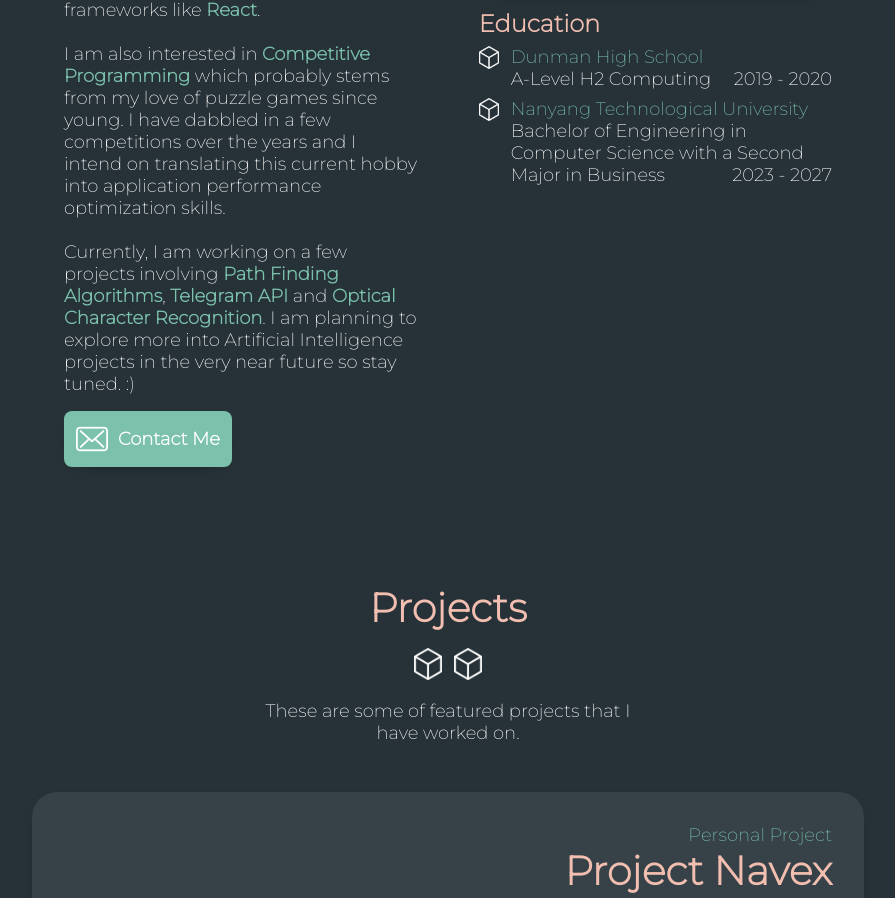
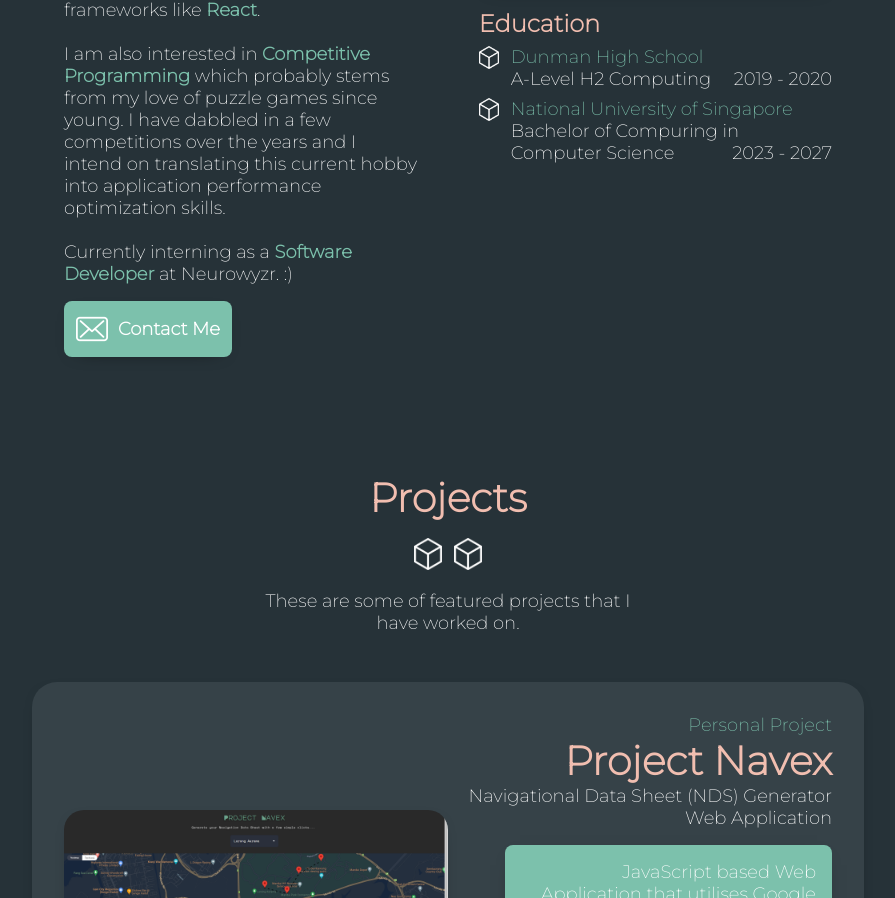
Before and after one commit to Airiinnn/lis, a React (Create React App) app: page / in a window 1280 px wide. Shown: the part 1531-2429 px from the top of the page, without its empty margins (192-1087 px from the left). Built offline with nearby package versions, Linux system fonts and the light colour scheme.

Commit message:
update content

```diff
--- a/src/components/pages/Home/AboutMe.js
+++ b/src/components/pages/Home/AboutMe.js
@@ -34,7 +34,7 @@ export default function AboutMe() {
                             <br /><br />
                             I am also interested in <b className="secondary">Competitive Programming</b> which probably stems from my love of puzzle games since young. I have dabbled in a few competitions over the years and I intend on translating this current hobby into application performance optimization skills.
                             <br /><br />
-                            Currently, I am working on a few projects involving <b className="secondary">Path Finding Algorithms</b>, <b className="secondary">Telegram API</b> and <b className="secondary">Optical Character Recognition</b>. I am planning to explore more into Artificial Intelligence projects in the very near future so stay tuned. :)
+                            Currently interning as a <b className="secondary">Software Developer</b> at Neurowyzr. :)
                         </p>
 
                         <div id="aboutme-contact">
@@ -78,8 +78,8 @@ export default function AboutMe() {
                                     <p>A-Level H2 Computing<span className="duration">2019 - 2020</span></p>
                                 </li>
                                 <li className="education-li">
-                                    <p className="secondary">Nanyang Technological University</p>
-                                    <p>Bachelor of Engineering in Computer Science with a Second Major in Business<span className="duration">2023 - 2027</span></p>
+                                    <p className="secondary">National University of Singapore</p>
+                                    <p>Bachelor of Compuring in Computer Science<span className="duration">2023 - 2027</span></p>
                                 </li>
                             </ul>
                         </div>
```
Also changed, not shown: 1 other file (tests, documents, lock files or other folders).
